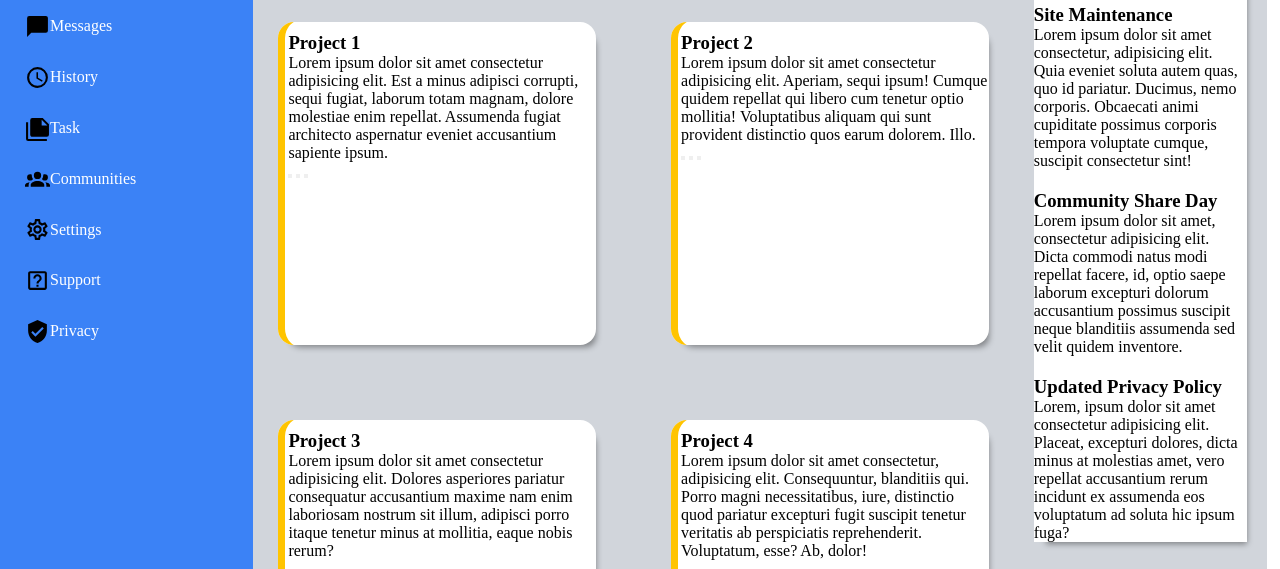
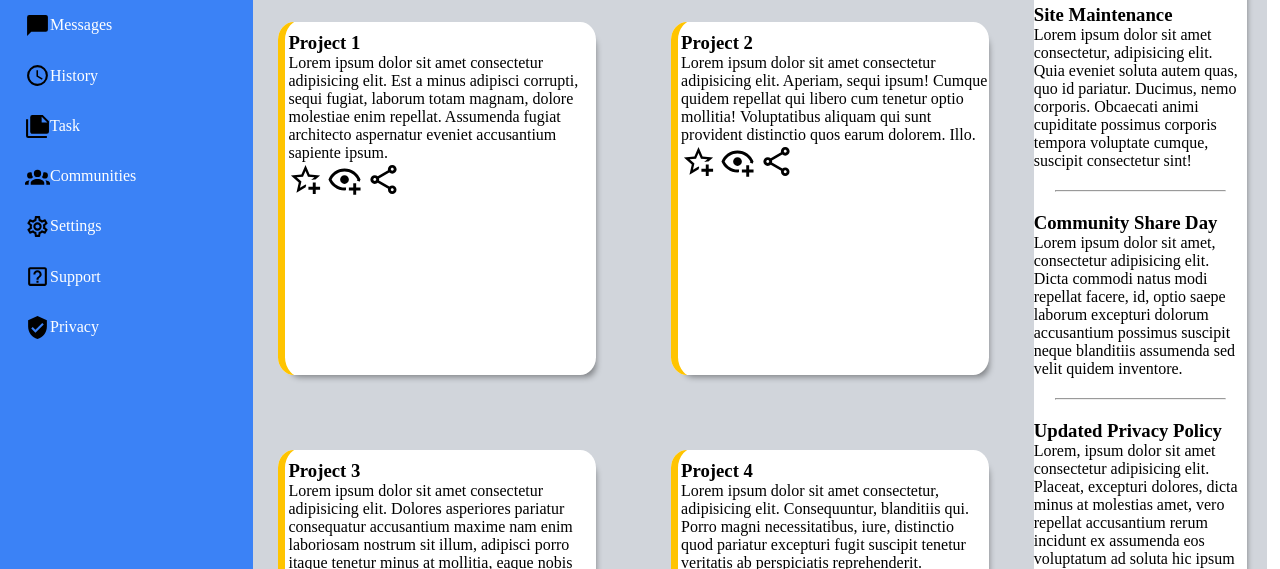
Before and after one commit to majjeed/odin-admin-dashboard, a plain HTML site: page index.html in a window 1280 px wide. Shown: the part 228-797 px from the top of the page. Drawn offline with Linux system fonts and the light colour scheme.

Commit message:
fix buttons, z-index

```diff
--- a/index.html
+++ b/index.html
@@ -180,6 +180,7 @@
                                 cupiditate possimus corporis tempora voluptate cumque, suscipit consectetur sint!
                             </p>
                         </div>
+                        <hr>
                         <div class="announceCard">
                             <h3 class="announceTitle">Community Share Day</h3>
                             <p class="announceContent">Lorem ipsum dolor sit amet, consectetur adipisicing elit. Dicta
@@ -187,6 +188,7 @@
                                 accusantium possimus suscipit neque blanditiis assumenda sed velit quidem inventore.
                             </p>
                         </div>
+                        <hr>
                         <div class="announceCard">
                             <h3 class="announceTitle">Updated Privacy Policy</h3>
                             <p class="announceContent">Lorem, ipsum dolor sit amet consectetur adipisicing elit.
--- a/styles.css
+++ b/styles.css
@@ -55,7 +55,7 @@ body {
     padding: 20px;
     background-color: var(--background-color-1);
     position: relative;
-    z-index: -1;
+    z-index: 1;
 }
 
 .aside div {
@@ -71,7 +71,7 @@ body {
     grid-template-rows: 50px 1fr;
     background-color: var(--background-color-1);
     position: relative;
-    z-index: -1;
+    z-index: 1;
 }
 
 .cards {
@@ -144,6 +144,7 @@ img {
     display: grid;
     grid-template-columns: 0.5fr 2fr 1fr 2.5fr;
     align-items: center;
+    z-index: 999;
 }
 
 .userPanel img {
@@ -208,3 +209,32 @@ img {
         text-decoration: none;
 
 }
+
+.cardButtons button {
+    width: 35px;
+    height: 35px;
+    background-color: transparent;
+    border: none;
+}
+
+.cardButtons button:hover {
+    background-color: var(--background-color-2);
+}
+
+.fav {
+    background-image: url(./assets/icons/star-plus-outline.svg);
+}
+
+.watch {
+    background-image: url(./assets/icons/eye-plus-outline.svg);
+}
+
+.share {
+    background-image: url(./assets/icons/share-variant-outline.svg);
+}
+
+.aside hr {
+    width: 80%;
+    position: relative;
+    left: 10%;
+}
```
